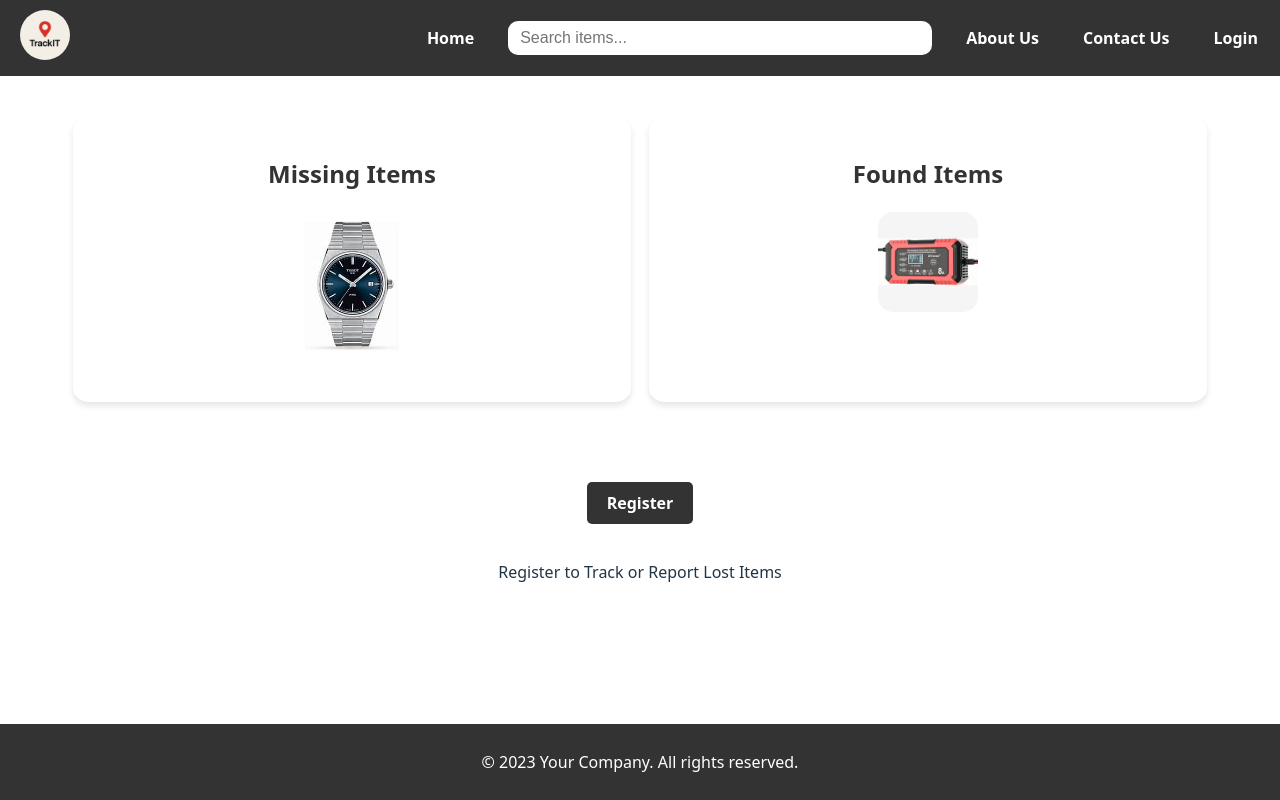
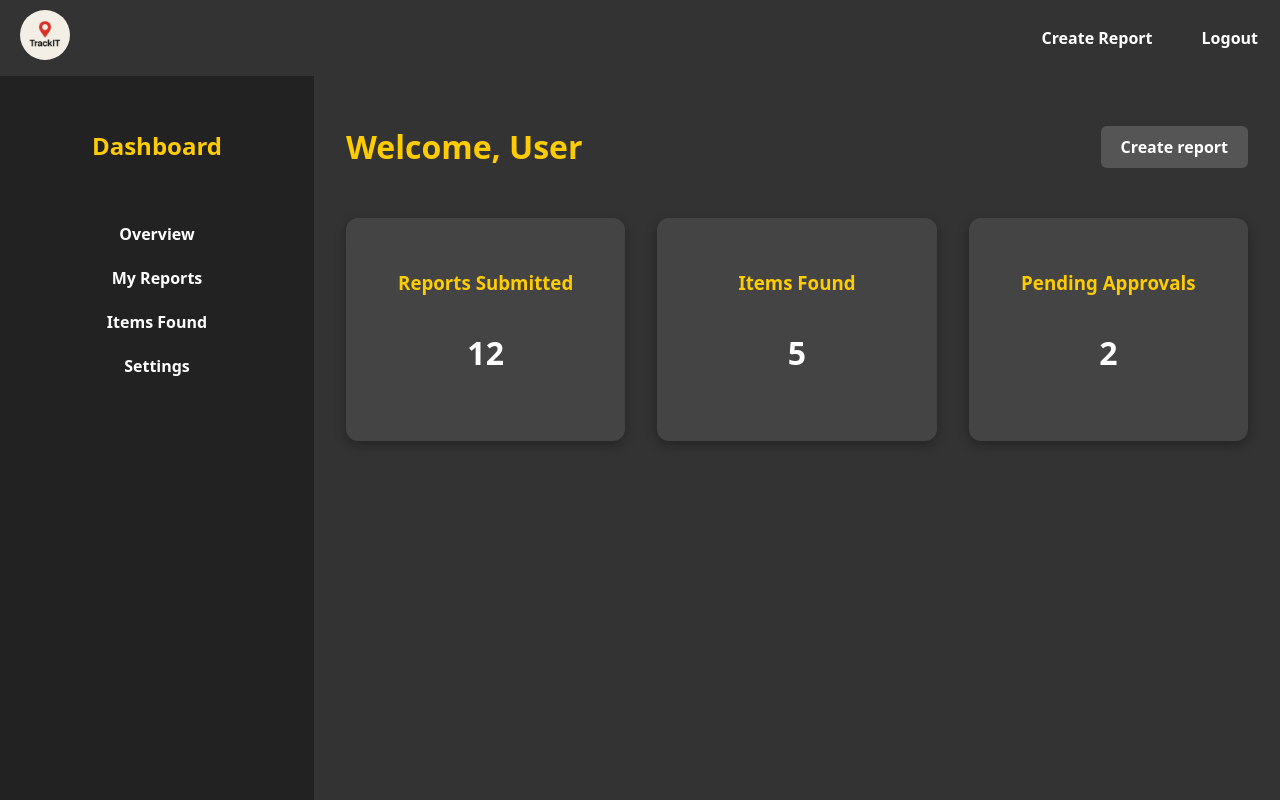
Before and after one commit to J2DevOps/E-DeviceFinder-FrontEnd_ReatVue, a Vue app in the folder e-devicefinder-frontend/: page /user in a window 1280 px wide. Shown: the top 800 px of the page. Built offline with nearby package versions, Linux system fonts and the light colour scheme.

Commit message:
Application User Account Integration

```diff
--- a/e-devicefinder-frontend/src/App.vue
+++ b/e-devicefinder-frontend/src/App.vue
@@ -33,8 +33,8 @@ const route = useRoute()
       @close="showRegister = false"
     />
 
-    <!-- Main content for non-admin routes -->
-    <template v-if="!route.path.startsWith('/admin')">
+    <!-- Main content for non-admin and non-user routes -->
+    <template v-if="!route.path.startsWith('/admin') && !route.path.startsWith('/user')">
       <ItemContainer />
       <RegisterButton @show-register="showRegister = true" />
       <main class="content">
--- a/e-devicefinder-frontend/src/components/Header.vue
+++ b/e-devicefinder-frontend/src/components/Header.vue
@@ -8,19 +8,18 @@
       </div>
 
       <ul class="menu nav-items">
-        <!-- If on /admin route, show Create Report + Logout on the right -->
-        <li v-if="isAdmin" class="create-report">
+        <!-- For Admin or User routes: show Create Report + Logout -->
+        <li v-if="isAdmin || isUser" class="create-report">
           <a href="#" @click.prevent="createReport">Create Report</a>
         </li>
-        <li v-if="isAdmin" class="logout">
+        <li v-if="isAdmin || isUser" class="logout">
           <a href="#" @click.prevent="logout">Logout</a>
         </li>
 
-        <!-- If not admin, show full menu -->
+        <!-- Public nav when not on /admin or /user routes -->
         <template v-else>
           <li><router-link to="/">Home</router-link></li>
           <li class="search-container">
-            <!-- Bind input value to searchTerm -->
             <input
               type="text"
               placeholder="Search items..."
@@ -45,29 +44,34 @@ import logo from '../assets/images/trackit-logo.png'
 import { useRoute, useRouter } from 'vue-router'
 import { computed, ref } from 'vue'
 
+const emit = defineEmits(['show-login', 'update:search'])
+
 const route = useRoute()
 const router = useRouter()
 
-// Reactive data for search term
 const searchTerm = ref('')
 
-// Computed to check if we're on the /admin route
+// Check if we're on admin or user route
 const isAdmin = computed(() => route.path.startsWith('/admin'))
+const isUser = computed(() => route.path.startsWith('/user'))
 
-
-// Handle the search query and emit it
+// Emit search term
 const handleSearch = () => {
-  // Emit the search term to parent component or handle the logic here
   emit('update:search', searchTerm.value)
 }
 
-// Create Report functionality
+// Navigation handlers
 const createReport = () => {
-  router.push('/admin/create-report') // This should now properly route to the ReportForm component
+  if (isAdmin.value) {
+    router.push('/admin/create-report')
+  } else if (isUser.value) {
+    router.push('/user/create-report')
+  }
 }
 
-function logout() {
-  router.push('/') // Navigate to the home page after logout
+const logout = () => {
+  router.push('/')
+  // Optionally clear auth tokens here
 }
 </script>
 
@@ -86,7 +90,7 @@ function logout() {
 
 nav {
   display: flex;
-  justify-content: space-between; /* Align logo to the left, menu to the right */
+  justify-content: space-between;
   align-items: center;
   width: 100vw;
 }
@@ -96,7 +100,7 @@ nav {
   margin: 0;
   padding: 0;
   display: flex;
-  justify-content: flex-end; /* Align the menu to the right */
+  justify-content: flex-end;
   align-items: center;
 }
 
@@ -119,7 +123,7 @@ nav {
 
 .menu li.logout,
 .menu li.create-report {
-  margin-left: 15px; /* Space between Create Report and Logout */
+  margin-left: 15px;
 }
 
 .menu a {
@@ -176,5 +180,9 @@ nav {
     font-size: 0.9rem;
     padding: 8px;
   }
+
+  .search-bar {
+    width: 250px;
+  }
 }
 </style>
--- a/e-devicefinder-frontend/src/components/LoginCard.vue
+++ b/e-devicefinder-frontend/src/components/LoginCard.vue
@@ -37,20 +37,28 @@ async function handleLogin() {
     alert('Please enter both email and password')
     return
   }
-
-  try {
-    const response = await axios.post('https://efapi20250412004655.azurewebsites.net/api/User/login', {
+try {
+    const response = await axios.post('https://localhost:7130/api/User/login', {
       email: email.value,
       password: password.value
     })
 
-    if (response.status === 200) {
-      // Optionally store user data/token here
+    console.log('Response data:', response.data)
+
+    const userRole = response.data.userRole
+
+    if (!userRole) {
+      alert('User role missing in response.')
+      return
+    }
+
+    if (userRole === 'Admin') {
       router.push('/admin')
-      emit('close')
-    } else {
-      alert('Invalid credentials')
+    } else if (userRole === 'User') {
+      router.push('/user')
     }
+
+    emit('close')
   } catch (error) {
     console.error('Login failed:', error)
     alert('Login failed. Please try again.')
--- a/e-devicefinder-frontend/src/pages/UserDashboard.vue
+++ b/e-devicefinder-frontend/src/pages/UserDashboard.vue
@@ -15,7 +15,7 @@
     <main class="main-content">
       <header class="dashboard-header">
         <h1>Welcome, User</h1>
-        <button class="logout-btn">Logout</button>
+        <button class="logout-btn">Create report</button>
       </header>
 
       <section class="cards">
--- a/e-devicefinder-frontend/src/router.js
+++ b/e-devicefinder-frontend/src/router.js
@@ -1,9 +1,11 @@
 import { createRouter, createWebHistory } from 'vue-router'
 import AdminPage from './pages/AdminPage.vue'
 import ReportForm from './components/ReportForm.vue'
+import UserDashboard from './pages/UserDashboard.vue'
 
 const routes = [
     { path: '/admin', component: AdminPage },
+    { path: '/user', component: UserDashboard },
     { path: '/admin/create-report', component: ReportForm }
 ]
 
```
